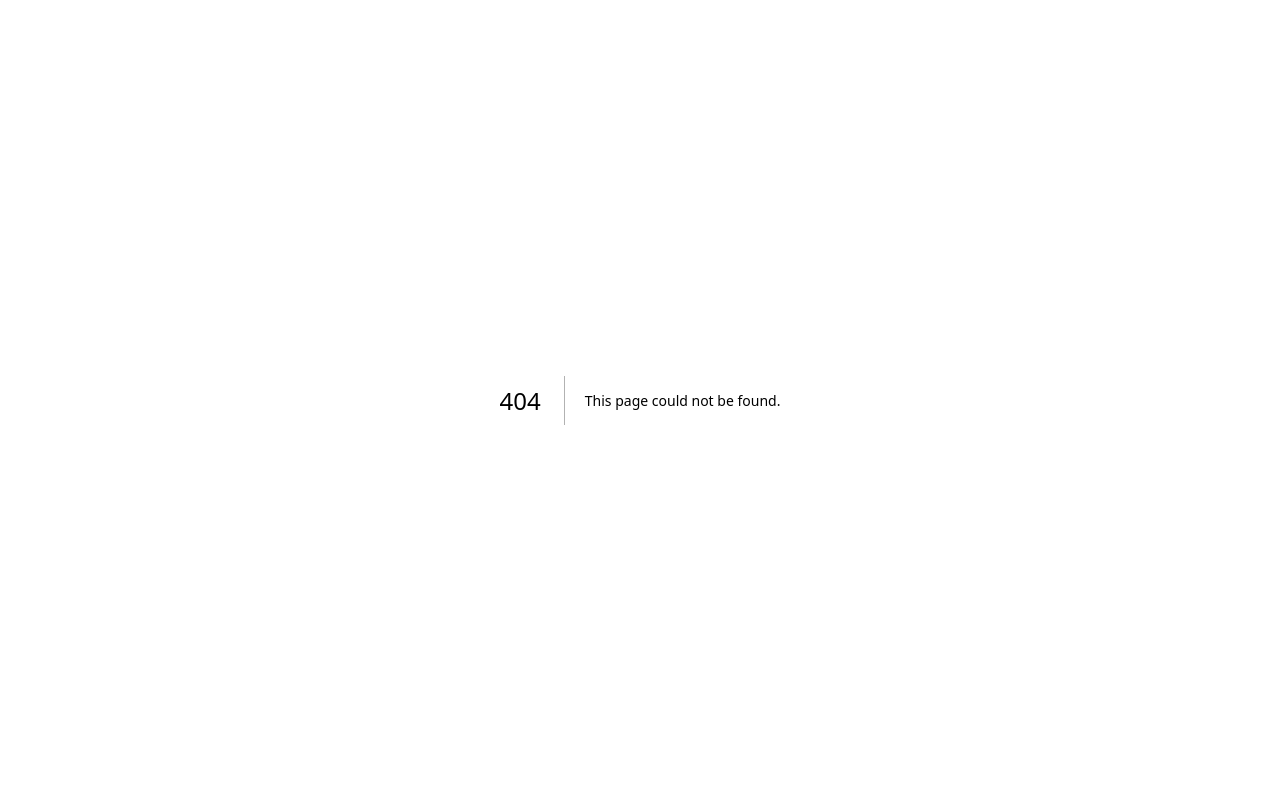
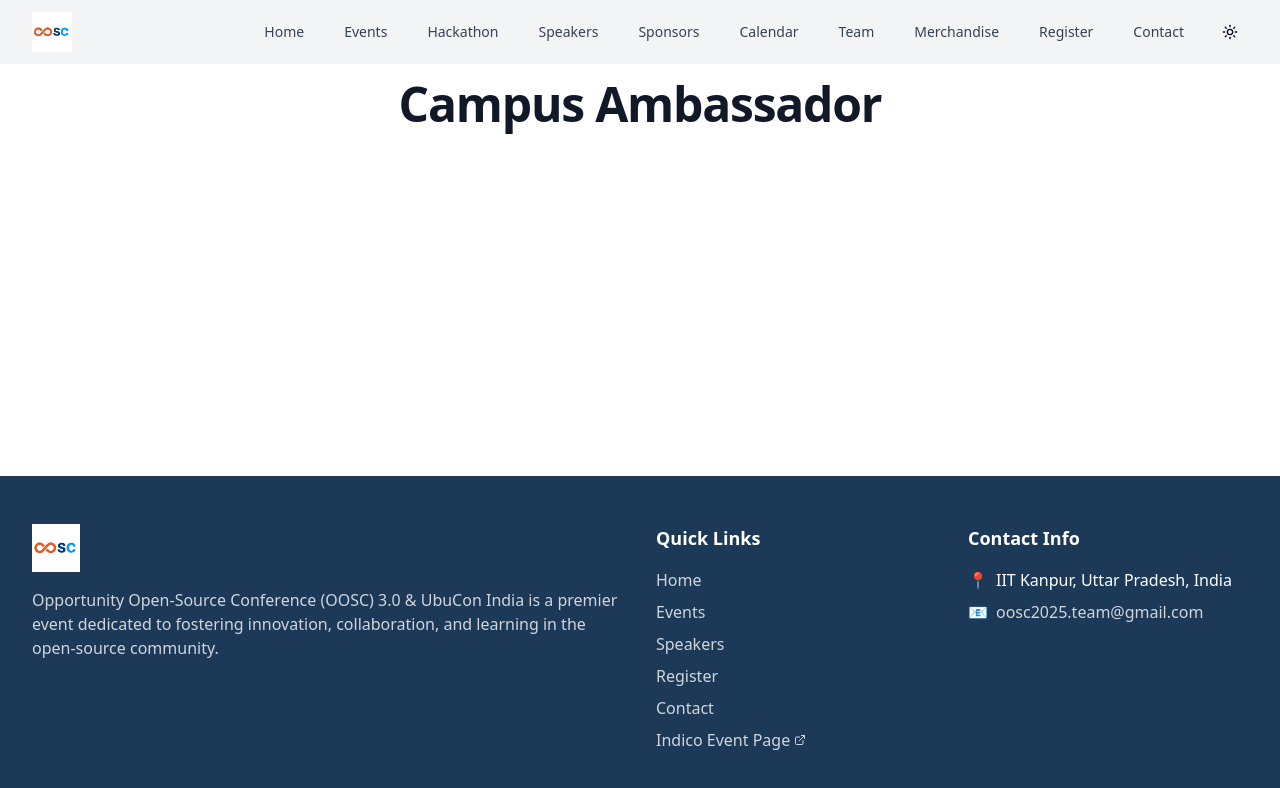
Before and after one commit to Sanskary2303/OOSC3.0-UbuCon-India, a Next.js app: page /ca in a window 1280 px wide. Before the commit this address had no page. Shown: the top 788 px of the page. Built offline with nearby package versions, Linux system fonts and the light colour scheme.

Commit message:
ca page added

```diff
--- /dev/null
+++ b/src/app/ca/page.tsx
@@ -0,0 +1,14 @@
+import PageWrapper from "@/components/layout/PageWrapper";
+export default function TeamPage() {
+  return (
+    <PageWrapper>
+      <section>
+        <div className="py-20 px-6 mx-auto max-w-screen-xl text-center">
+          <h2 className="text-5xl font-extrabold tracking-tight text-gray-900 dark:text-white mb-4">
+            Campus Ambassador
+          </h2>
+        </div>
+      </section>
+    </PageWrapper>
+  );
+}
--- a/src/app/page.tsx
+++ b/src/app/page.tsx
@@ -4,7 +4,6 @@
 import EventsSection from "@/components/home/EventsSection";
 import SponsorsSection from "@/components/home/SponsorsSection";
 import CtaSection from "@/components/home/CtaSection";
-
 export default function Home() {
   return (
     <PageWrapper>
```
